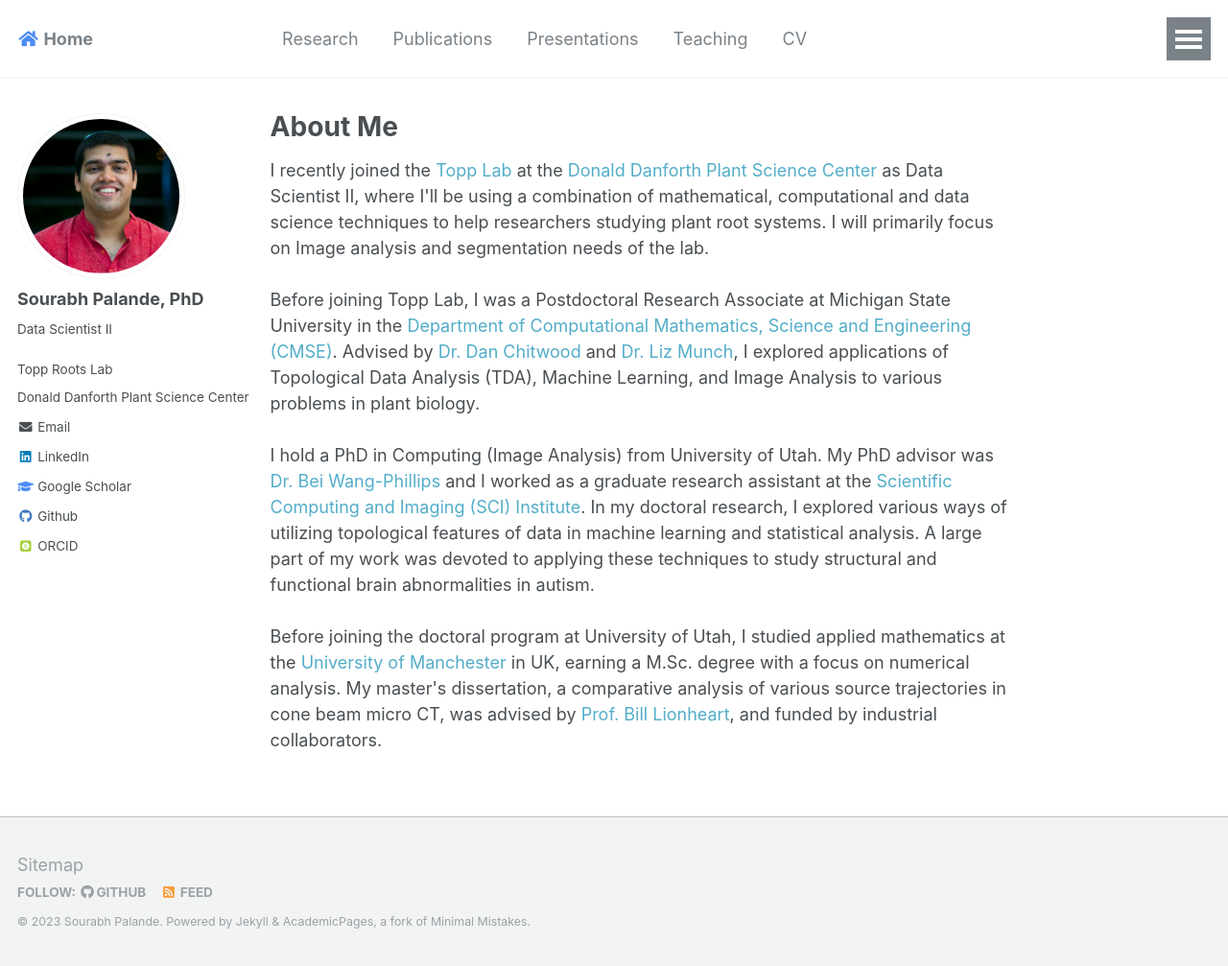
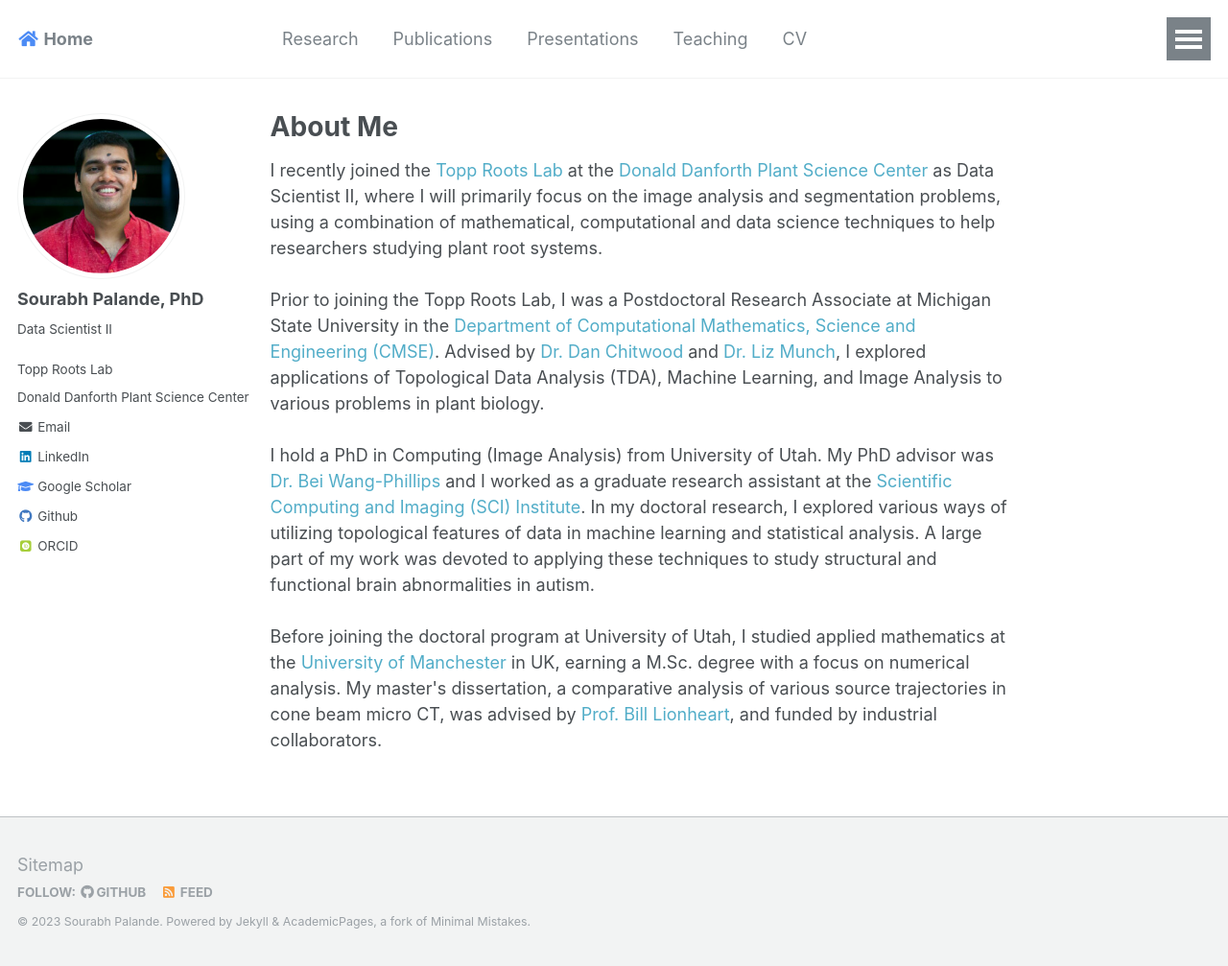
Before and after one commit to sourabhpalande/sourabhpalande.github.io, a Jekyll site: the page built from _pages/about.html, in a window 1280 px wide and 1007 px high. Shown: the whole window at 96% size. Built offline with Jekyll 4.4.1, drawn with Linux system fonts in a browser that asks for light colours; some web fonts are replaced.

Commit message:
minor changes to about, cv

```diff
--- a/_pages/about.html
+++ b/_pages/about.html
@@ -10,9 +10,9 @@ redirect_from:
 ---
 <div class="archive__content">
   <p>
-    I recently joined the <a href="https://topp-roots-lab.github.io//" target="_blank">Topp Lab</a> at the <a href="https://www.danforthcenter.org/" target="_blank">Donald Danforth Plant Science Center</a> as Data Scientist II, where I'll be using a combination of mathematical, computational and data science techniques to help researchers studying plant root systems. I will primarily focus on Image analysis and segmentation needs of the lab.
+    I recently joined the <a href="https://topp-roots-lab.github.io/" target="_blank">Topp Roots Lab</a> at the <a href="https://www.danforthcenter.org/" target="_blank">Donald Danforth Plant Science Center</a> as Data Scientist II, where I will primarily focus on the image analysis and segmentation problems, using a combination of mathematical, computational and data science techniques to help researchers studying plant root systems.
     <br><br>
-    Before joining Topp Lab, I was a Postdoctoral Research Associate at Michigan State University in the <a href="https://cmse.msu.edu/" target="_blank">Department of Computational Mathematics, Science and Engineering (CMSE)</a>. Advised by <a href="https://www.canr.msu.edu/people/dr_dan_chitwood" target="_blank">Dr. Dan Chitwood</a> and <a href="https://elizabethmunch.com/" target="_blank">Dr. Liz Munch</a>, I explored applications of Topological Data Analysis (TDA), Machine Learning, and Image Analysis to various problems in plant biology.
+    Prior to joining the Topp Roots Lab, I was a Postdoctoral Research Associate at Michigan State University in the <a href="https://cmse.msu.edu/" target="_blank">Department of Computational Mathematics, Science and Engineering (CMSE)</a>. Advised by <a href="https://www.canr.msu.edu/people/dr_dan_chitwood" target="_blank">Dr. Dan Chitwood</a> and <a href="https://elizabethmunch.com/" target="_blank">Dr. Liz Munch</a>, I explored applications of Topological Data Analysis (TDA), Machine Learning, and Image Analysis to various problems in plant biology.
     <br><br>
     I hold a PhD in Computing (Image Analysis) from University of Utah. My PhD advisor was <a href="https://sci.utah.edu/~beiwang/" target="_blank">Dr. Bei Wang-Phillips</a> and I worked as a graduate research assistant at the <a href="https://sci.utah.edu/" target="_blank">Scientific Computing and Imaging (SCI) Institute</a>. In my doctoral research, I explored various ways of utilizing topological features of data in machine learning and statistical analysis. A large part of my work was devoted to applying these techniques to study structural and functional brain abnormalities in autism.
     <br><br>
--- a/_pages/cv.html
+++ b/_pages/cv.html
@@ -48,7 +48,7 @@ author_profile: true
   <hr>
   <section>
     <div class="archive__item-title">
-      <h2><i class="fas fa-bookmark"></i> Research Experience </h2>
+      <h2><i class="fas fa-bookmark"></i> Work Experience </h2>
       <ul>
         {% for post in site.cvitem reversed %}
           {% if post.xptype == "ResearchXP" %}
```
